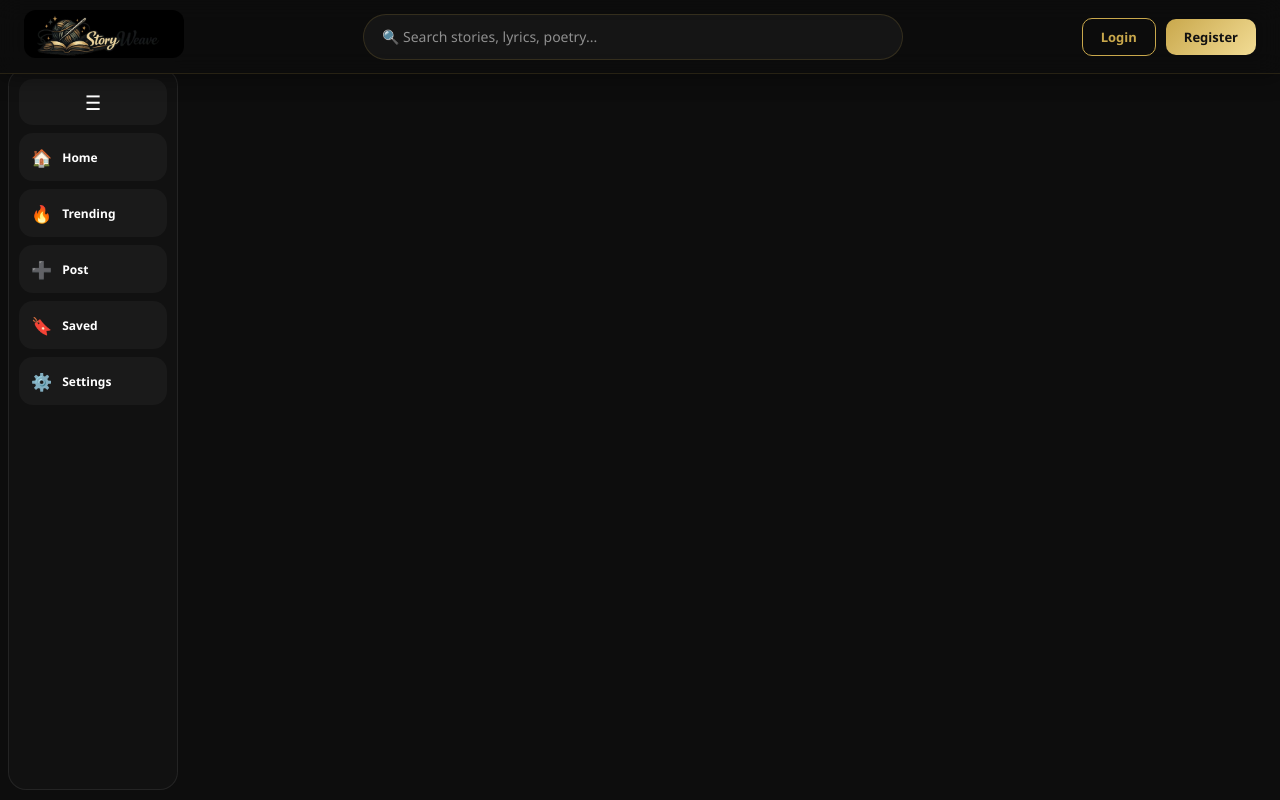
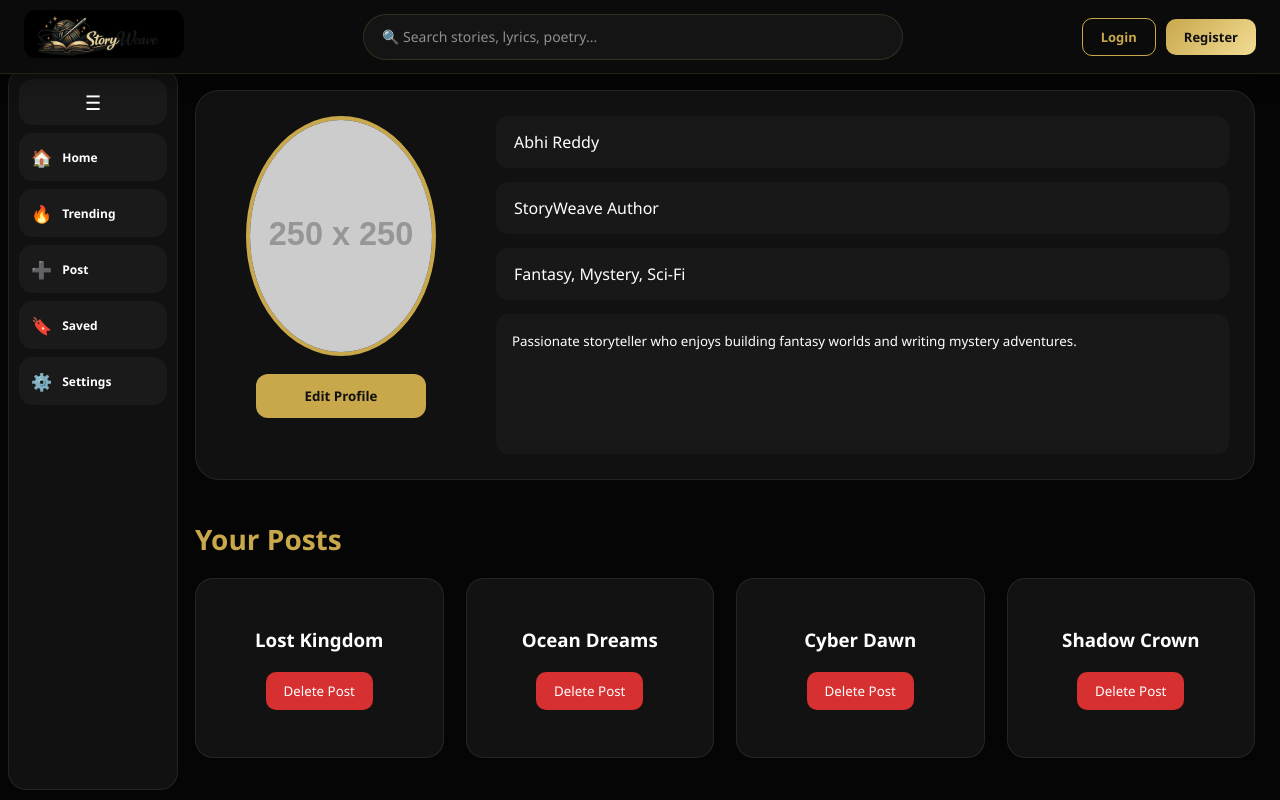
Before and after one commit to AbhiReddy738/StoryWeave, a React (Vite) app in the folder client/: page /account in a window 1280 px wide. Built offline with nearby package versions, Linux system fonts and the light colour scheme.

Commit message:
account page creation

```diff
--- a/client/src/App.jsx
+++ b/client/src/App.jsx
@@ -9,6 +9,7 @@ import CardPage from './pages/cardpage/CardPage';
 import LoginPage from './pages/loginpage/LoginPage';
 import RegisterPage from './pages/registerpage/RegisterPage';
 import PostPage from './pages/postpage/PostPage';
+import AccountPage from './pages/accountpage/AccountPage';
 
 function App() {
   const [collapsed, setCollapsed] = useState(false);
@@ -29,6 +30,7 @@ function App() {
         <Route path="/card/:slug" element={<CardPage collapsed={collapsed} />} />
         <Route path="/login" element={<LoginPage />} />
         <Route path="/register" element={<RegisterPage />} />
+        <Route path="/account" element={<AccountPage collapsed={collapsed} />} />
       </Routes>
     </BrowserRouter>
   );
--- /dev/null
+++ b/client/src/pages/accountpage/AccountPage.css
@@ -0,0 +1,302 @@
+/* ================= PAGE ================= */
+
+.account-page{
+  height:100vh;
+  overflow-y:auto;
+  background:#050505;
+
+  scrollbar-width:none;
+}
+
+.account-page::-webkit-scrollbar{
+  display:none;
+}
+
+/* ================= CONTAINER ================= */
+
+.account-container{
+  margin-left:170px;
+  padding:90px 25px 40px;
+
+  transition:.3s;
+}
+
+.account-expanded{
+  margin-left:75px;
+}
+
+/* ================= PROFILE ================= */
+
+.profile-card{
+  display:flex;
+
+  gap:35px;
+
+  background:#111111;
+
+  border:1px solid rgba(255,255,255,.08);
+
+  border-radius:24px;
+
+  padding:25px;
+
+  margin-bottom:40px;
+}
+
+/* ================= LEFT ================= */
+
+.profile-left{
+  width:240px;
+
+  display:flex;
+
+  flex-direction:column;
+
+  align-items:center;
+
+  gap:18px;
+}
+
+/* ================= PHOTO ================= */
+
+.profile-photo{
+  width:190px;
+
+  height:240px;
+
+  border-radius:50%;
+
+  overflow:hidden;
+
+  border:4px solid #c9a84c;
+
+  background:#1b1b1b;
+}
+
+.profile-photo img{
+  width:100%;
+  height:100%;
+
+  object-fit:cover;
+}
+
+/* ================= BUTTON ================= */
+
+.edit-btn{
+  width:170px;
+
+  height:44px;
+
+  border:none;
+
+  border-radius:12px;
+
+  background:#c9a84c;
+
+  color:#111;
+
+  font-weight:700;
+
+  cursor:pointer;
+
+  transition:.3s;
+}
+
+.edit-btn:hover{
+  transform:translateY(-2px);
+}
+
+/* ================= RIGHT ================= */
+
+.profile-right{
+  flex:1;
+
+  display:flex;
+
+  flex-direction:column;
+
+  gap:14px;
+}
+
+/* ================= INPUT ================= */
+
+.info-input{
+  width:100%;
+
+  height:52px;
+
+  background:#181818;
+
+  border:none;
+
+  border-radius:12px;
+
+  padding:0 18px;
+
+  color:white;
+
+  font-size:16px;
+}
+
+.info-input:focus{
+  outline:none;
+
+  border:1px solid #c9a84c;
+}
+
+.info-input:disabled{
+  opacity:1;
+}
+
+/* ================= BIO ================= */
+
+.bio-input{
+  width:100%;
+
+  min-height:140px;
+
+  background:#181818;
+
+  border:none;
+
+  border-radius:12px;
+
+  padding:16px;
+
+  color:white;
+
+  resize:none;
+
+  line-height:1.7;
+}
+
+.bio-input:focus{
+  outline:none;
+
+  border:1px solid #c9a84c;
+}
+
+.bio-input:disabled{
+  opacity:1;
+}
+
+/* ================= POSTS ================= */
+
+.posts-title{
+  color:#c9a84c;
+
+  font-size:28px;
+
+  margin-bottom:20px;
+}
+
+/* ================= GRID ================= */
+
+.posts-grid{
+  display:grid;
+
+  grid-template-columns:
+  repeat(auto-fill,minmax(240px,1fr));
+
+  gap:22px;
+}
+
+/* ================= POST CARD ================= */
+
+.post-card{
+  min-height:180px;
+
+  background:#121212;
+
+  border:1px solid rgba(255,255,255,.08);
+
+  border-radius:18px;
+
+  display:flex;
+
+  flex-direction:column;
+
+  justify-content:center;
+
+  align-items:center;
+
+  gap:20px;
+
+  transition:.3s;
+}
+
+.post-card:hover{
+  transform:translateY(-4px);
+
+  border-color:#c9a84c;
+}
+
+.post-card h3{
+  color:white;
+
+  text-align:center;
+
+  padding:0 10px;
+}
+
+/* ================= DELETE ================= */
+
+.delete-post-btn{
+  border:none;
+
+  padding:10px 18px;
+
+  border-radius:10px;
+
+  background:#d63031;
+
+  color:white;
+
+  cursor:pointer;
+
+  transition:.3s;
+}
+
+.delete-post-btn:hover{
+  background:#ff4d4f;
+}
+
+/* ================= TABLET ================= */
+
+@media(max-width:768px){
+
+  .account-container{
+    margin-left:95px;
+  }
+
+  .profile-card{
+    flex-direction:column;
+
+    align-items:center;
+  }
+
+  .profile-left{
+    width:100%;
+  }
+}
+
+/* ================= MOBILE ================= */
+
+@media(max-width:480px){
+
+  .account-container{
+    margin-left:75px;
+
+    padding:85px 12px 30px;
+  }
+
+  .profile-photo{
+    width:150px;
+
+    height:190px;
+  }
+
+  .posts-grid{
+    grid-template-columns:1fr;
+  }
+}
--- /dev/null
+++ b/client/src/pages/accountpage/AccountPage.jsx
@@ -0,0 +1,176 @@
+import { useState } from 'react';
+import './AccountPage.css';
+
+const AccountPage = ({ collapsed }) => {
+
+  const [editing, setEditing] = useState(false);
+
+  const [profile, setProfile] = useState({
+    name: 'Abhi Reddy',
+    author: 'StoryWeave Author',
+    interested: 'Fantasy, Mystery, Sci-Fi',
+    bio: 'Passionate storyteller who enjoys building fantasy worlds and writing mystery adventures.'
+  });
+
+  const [posts, setPosts] = useState([
+    {
+      id: 1,
+      title: 'Lost Kingdom'
+    },
+    {
+      id: 2,
+      title: 'Ocean Dreams'
+    },
+    {
+      id: 3,
+      title: 'Cyber Dawn'
+    },
+    {
+      id: 4,
+      title: 'Shadow Crown'
+    }
+  ]);
+
+  const handleChange = (e) => {
+
+    setProfile({
+      ...profile,
+      [e.target.name]: e.target.value
+    });
+
+  };
+
+  const handleDelete = (id) => {
+
+    setPosts(
+      posts.filter(
+        post => post.id !== id
+      )
+    );
+
+  };
+
+  const handleEditSave = () => {
+
+    if (editing) {
+      alert('Profile Saved');
+    }
+
+    setEditing(!editing);
+
+  };
+
+  return (
+
+    <div className="account-page">
+
+      <div
+        className={`account-container ${
+          collapsed ? 'account-expanded' : ''
+        }`}
+      >
+
+        <div className="profile-card">
+
+          <div className="profile-left">
+
+            <div className="profile-photo">
+
+              <img
+                src="https://via.placeholder.com/250"
+                alt="Profile"
+              />
+
+            </div>
+
+            <button
+              className="edit-btn"
+              onClick={handleEditSave}
+            >
+              {editing
+                ? 'Save Profile'
+                : 'Edit Profile'}
+            </button>
+
+          </div>
+
+          <div className="profile-right">
+
+            <input
+              className="info-input"
+              name="name"
+              placeholder="Name"
+              value={profile.name}
+              onChange={handleChange}
+              disabled={!editing}
+            />
+
+            <input
+              className="info-input"
+              name="author"
+              placeholder="Author Name"
+              value={profile.author}
+              onChange={handleChange}
+              disabled={!editing}
+            />
+
+            <input
+              className="info-input"
+              name="interested"
+              placeholder="Interested In"
+              value={profile.interested}
+              onChange={handleChange}
+              disabled={!editing}
+            />
+
+            <textarea
+              className="bio-input"
+              name="bio"
+              placeholder="Personal Blog"
+              value={profile.bio}
+              onChange={handleChange}
+              disabled={!editing}
+            />
+
+          </div>
+
+        </div>
+
+        <h2 className="posts-title">
+          Your Posts
+        </h2>
+
+        <div className="posts-grid">
+
+          {posts.map((post) => (
+
+            <div
+              key={post.id}
+              className="post-card"
+            >
+
+              <h3>
+                {post.title}
+              </h3>
+
+              <button
+                className="delete-post-btn"
+                onClick={() => handleDelete(post.id)}
+              >
+                Delete Post
+              </button>
+
+            </div>
+
+          ))}
+
+        </div>
+
+      </div>
+
+    </div>
+
+  );
+};
+
+export default AccountPage;
--- a/client/src/pages/loginpage/LoginPage.jsx
+++ b/client/src/pages/loginpage/LoginPage.jsx
@@ -34,7 +34,17 @@ const LoginPage = () => {
         }
       )
 
-      localStorage.setItem('token', res.data.token || "loggedin")
+      console.log(res.data);
+
+      localStorage.setItem(
+        'token',
+        res.data.token || "loggedin"
+      )
+
+      localStorage.setItem(
+        'user',
+        JSON.stringify(res.data.user)
+      )
 
       setEmail("")
       setPassword("")
--- a/client/src/pages/postpage/PostPage.jsx
+++ b/client/src/pages/postpage/PostPage.jsx
@@ -1,4 +1,6 @@
 import { useState } from 'react';
+import axios from 'axios';
+import { useNavigate } from 'react-router-dom';
 import './PostPage.css';
 
 const PostPage = ({ collapsed }) => {
@@ -7,11 +9,14 @@ const PostPage = ({ collapsed }) => {
 
   const [formData, setFormData] = useState({
     title: '',
-    author: '',
     genre: '',
     summary: '',
-    content: ''
+    content: '',
+    author: '',
+    likes: 0
   });
+
+  const navigate = useNavigate();
 
   const handleChange = (e) => {
 
@@ -22,12 +27,51 @@ const PostPage = ({ collapsed }) => {
 
   };
 
-  const handleSubmit = (e) => {
+  const handleSubmit = async (e) => {
 
     e.preventDefault();
 
-    console.log(postType);
-    console.log(formData);
+    if (
+      !formData.title ||
+      !formData.author ||
+      !formData.genre ||
+      !formData.summary ||
+      !formData.content
+    ) {
+
+      alert('Please fill all fields');
+      return;
+
+    }
+
+    try {
+
+      await axios.post(
+        'http://localhost:5000/api/story/create',
+        formData
+      );
+
+      setFormData({
+        title: '',
+        genre: '',
+        summary: '',
+        content: '',
+        author: '',
+        likes: 0
+      });
+
+      alert('Story Posted Successfully');
+
+      navigate('/');
+
+    }
+    catch (err) {
+
+      console.log(err);
+
+      alert('Failed To Post Story');
+
+    }
 
   };
 
@@ -47,25 +91,25 @@ const PostPage = ({ collapsed }) => {
         <div className="post-type-box">
 
           <button
+            type="button"
             className={
               postType === 'story'
                 ? 'active-type'
                 : ''
             }
             onClick={() => setPostType('story')}
-            type="button"
           >
             Add Story
           </button>
 
           <button
+            type="button"
             className={
               postType === 'music'
                 ? 'active-type'
                 : ''
             }
             onClick={() => setPostType('music')}
-            type="button"
           >
             Add Music
           </button>
```
Also changed, not shown: 1 other file (tests, documents, lock files or other folders).
